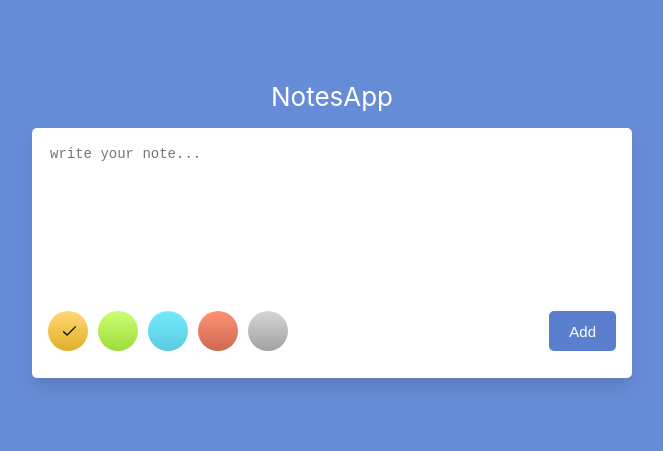
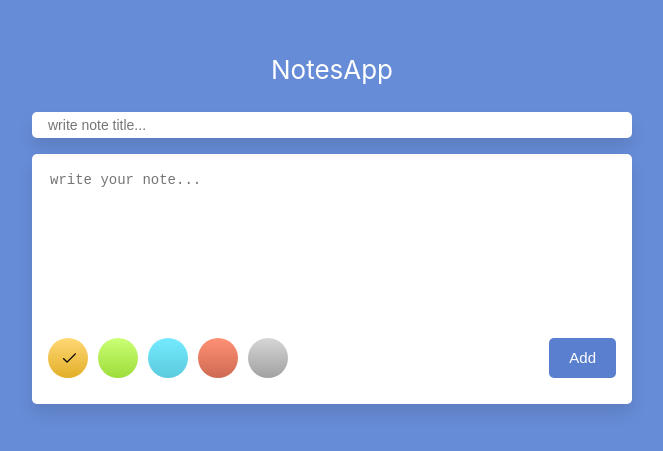
Before and after one commit to FedorLivshits/Notes-App-React, a React (Create React App) app: page / in a window 1280 px wide. Shown: the part 163-614 px from the top of the page, without its empty margins (308-971 px from the left). Built offline with nearby package versions, Linux system fonts and the light colour scheme.

Commit message:
added input for title

```diff
--- a/src/App.css
+++ b/src/App.css
@@ -24,7 +24,9 @@
     font-size: calc(10px + 2vmin);
     color: white;
 }
-
+.title-brand{
+    margin-bottom: 20px;
+}
 .notes-form {
     width: 600px;
     height: 250px;
@@ -35,6 +37,16 @@
     display: flex;
     flex-direction: column;
     border-radius: 5px;
+}
+input{
+    width: 100%;
+    font-size: 14px;
+    border: none;
+    font-weight: 300;
+    outline: none;
+    border-radius: 5px;
+    padding: 5px 5px 5px 16px;
+    box-shadow: 0 10px 15px rgba(0, 0, 0, 0.1);
 }
 
 textarea {
@@ -62,7 +74,7 @@ textarea {
     font-weight: 400;
     font-size: 15px;
     margin-left: 5px;
-    background: #3617a7;
+    background: #232b6c;
     cursor: pointer;
     transition: all 0.3s ease;
     height: 40px;
@@ -137,20 +149,20 @@ textarea {
 }
 
 .note-title {
+    padding-top: 10px;
     width: 80px;
     height: 74px;
     overflow: hidden;
     margin: 0 auto;
 }
+
 .delete-note__btn {
     position: absolute;
     color: #ffffff;
     bottom: 0;
     right: 0;
     padding: 5px 10px;
-    /*background: #3617a7;*/
     background: rgba(7, 20, 85, 0.7);
-    border-top-left-radius: 5px;
     border: none;
     outline: none;
     cursor: pointer;
@@ -158,23 +170,11 @@ textarea {
     transition: all 0.3s ease;
     width: 100%;
 }
-.delete-note__btn:hover{
+.note-title:hover + .delete-note__btn, .delete-note__btn:hover{
     opacity: 1;
-}
-.inner-card-title{
-    background: rgba(0, 0, 0, 0.8);
-    color:white;
-    position: absolute;
-    width: 100%;
-    text-align: center;
-    border-radius: 5px;
-    opacity: 0;
-    padding: 5px;
     transition: all 0.3s ease;
 }
-.movie-card:hover .inner-card-title {
-    opacity: 1;
-}
+
 /*----------------scroll---------------*/
 ::-webkit-scrollbar {
     height: 16px;
--- a/src/Components/Note/Note.jsx
+++ b/src/Components/Note/Note.jsx
@@ -5,7 +5,7 @@ function Note({notes, showFullNote, deleteNote}) {
         <div className="overlay">
             <div key={n.id} className={`note ${n.color}`}>
                 <div className="note-title" onClick={() => showFullNote(n.id)}>
-                    {n.text}
+                    {n.noteTitle}
                 </div>
                 <button className="delete-note__btn" onClick={() => deleteNote(n.id)}>X</button>
             </div>
--- a/src/Components/NotesApp.jsx
+++ b/src/Components/NotesApp.jsx
@@ -14,7 +14,9 @@ function NotesApp({notes, newTextareaText, setNewTextareaText, addNote, showFull
     return (
         <section className="App">
             <div className="App-header">
-                NotesApp
+                <div className="title-brand">
+                    NotesApp
+                </div>
                 <div className="container">
                     <NotesForm newTextareaText={newTextareaText} addNote={addNote} notesColors={notesColors}
                                newNoteColor={newNoteColor} setNewTextareaText={setNewTextareaText}
--- a/src/Components/NotesForm/NotesForm.jsx
+++ b/src/Components/NotesForm/NotesForm.jsx
@@ -1,7 +1,13 @@
-import React from "react";
+import React, {useState} from "react";
 
 
 function NotesForm({newTextareaText, addNote, notesColors, newNoteColor, setNewTextareaText, setNoteColor}) {
+    const[newInputText, setNewInputText]=useState('')
+
+    const changeInputText = (e) => {
+        let text = e.target.value
+        setNewInputText(text)
+    }
     const changeText = (e) => {
         let text = e.target.value
         setNewTextareaText(text)
@@ -10,16 +16,24 @@ function NotesForm({newTextareaText, addNote, notesColors, newNoteColor, setNewT
         let colorValue = e.target.value
         setNoteColor(colorValue)
     }
+    const onAddNote = () => {
+        addNote(newInputText)
+        setNewInputText("")
+    }
+
 return (
+    <>
+    <input type="text" placeholder="write note title..." onChange={changeInputText} value={newInputText}/>
     <div className="notes-form">
         <textarea placeholder="write your note..." onChange={changeText} value={newTextareaText}/>
         <div className="notes-form__btns">
             <div className="note-colors">
                 {notesColors.map((c, index) => <button key={index} className={(newNoteColor === c.color) ? `btn-color active ${c.color}` : `btn-color ${c.color}`} value={c.color} onClick={setColor}/>)}
             </div>
-            <button className="add-note__btn" disabled={!newTextareaText} onClick={addNote}>Add</button>
+            <button className="add-note__btn" disabled={!newTextareaText || !newInputText} onClick={onAddNote}>Add</button>
         </div>
     </div>
+        </>
 )
 }
 
--- a/src/redux/reducers/note-reducer.js
+++ b/src/redux/reducers/note-reducer.js
@@ -22,7 +22,7 @@ const noteReducer = (state = initialState, action) => {
             return {...state, newTextareaText: action.newTextareaText}
         }
         case ADD_NOTE: {
-            let note = {id: noteId++, text: state.newTextareaText, color: state.newNoteColor}
+            let note = {id: noteId++, noteTitle: action.title, text: state.newTextareaText, color: state.newNoteColor}
             return {...state, notes: [...state.notes, note], newTextareaText: ""}
         }
         case SHOW_FULL_NOTE: {
@@ -48,7 +48,7 @@ const noteReducer = (state = initialState, action) => {
 }
 
 export const setNewTextareaText = (newTextareaText) => ({type: SET_NEW_TEXTAREA_TEXT, newTextareaText});
-export const addNote = () => ({type: ADD_NOTE});
+export const addNote = (title) => ({type: ADD_NOTE, title});
 export const showFullNote = (id) => ({type: SHOW_FULL_NOTE, id});
 export const deleteNote = (id) => ({type: DELETE_NOTE, id});
 export const setNoteColor = (color) => ({type: SET_NOTE_COLOR, color});
```
